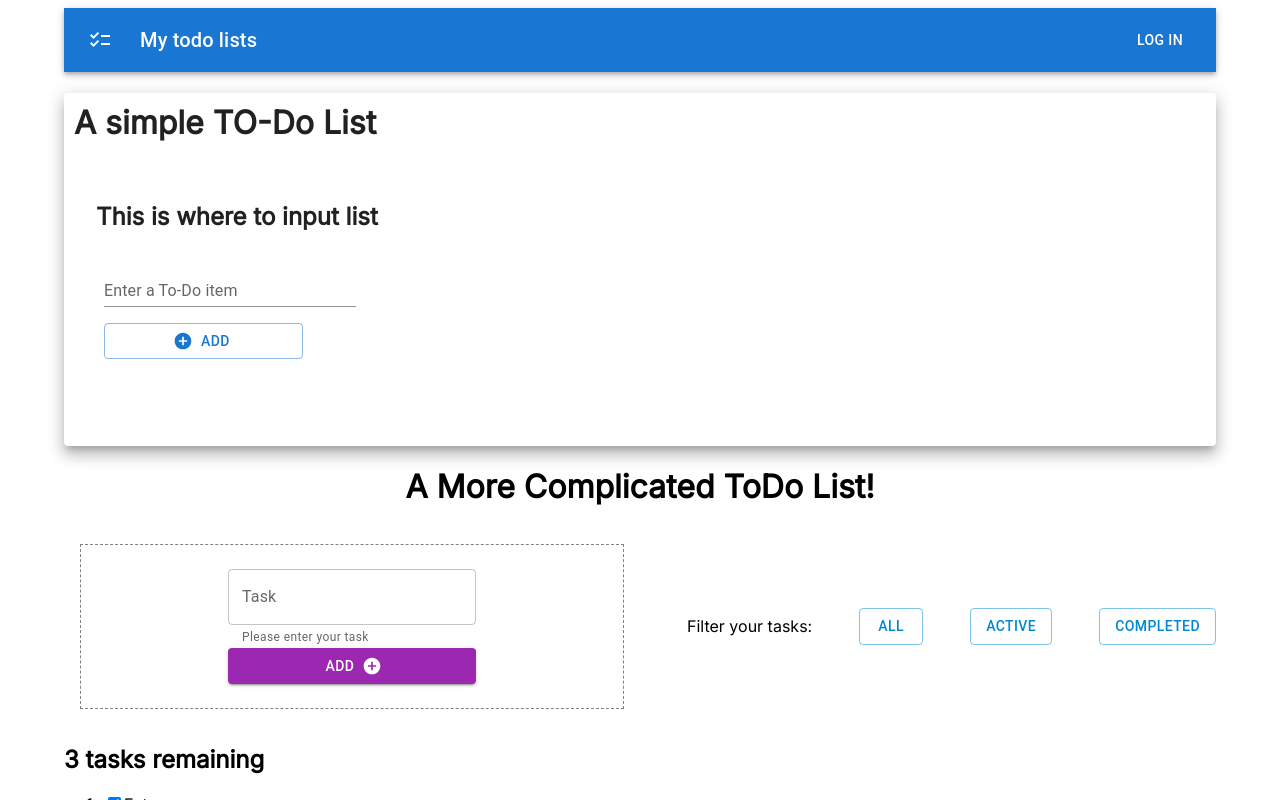
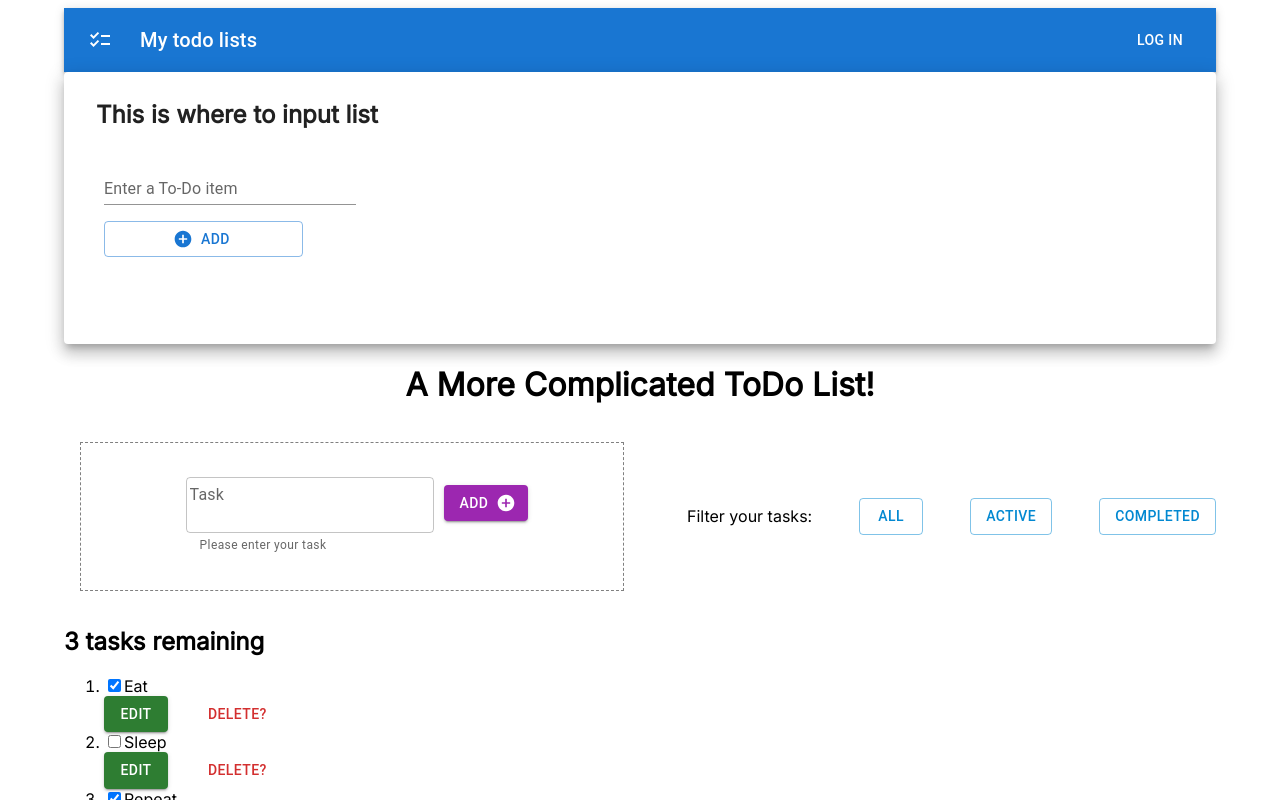
Before and after one commit to SICelineChan/react_todolist, a React (Vite) app: page / in a window 1280 px wide. Shown: the top 800 px of the page. Built offline with nearby package versions, Linux system fonts and the light colour scheme; a web font is replaced by a local one.

Commit message:
ComplexTodo finish

```diff
--- a/src/App.jsx
+++ b/src/App.jsx
@@ -10,7 +10,8 @@ import "./someStyles.css";
 import FilterBtn from "./components/FilterBtn";
 import TaskListForm from "./components/TaskListForm";
 import { nanoid } from "nanoid";
-import { Box, Container, Grid, Paper } from "@mui/material";
+import { Box, Container, Paper } from "@mui/material";
+import Grid from "@mui/material/Unstable_Grid2";
 
 const FILTER_MAP = {
   ALL: () => true,
@@ -62,6 +63,11 @@ function App(props) {
       />
     ));
 
+  function addingTask(name) {
+    const newTask = { id: `todo-${nanoid()}`, name, completed: false };
+    setTasks([...tasks, newTask]);
+  }
+
   function toggleTaskCompleted(id) {
     const updatedTasks = tasks.map((task) => {
       if (id === task.id) {
@@ -70,10 +76,6 @@ function App(props) {
       return task;
     });
     setTasks(updatedTasks);
-  }
-  function addingTask(name) {
-    const newTask = { id: `todo-${nanoid()}`, name, completed: false };
-    setTasks([...tasks, newTask]);
   }
 
   function editTask(id, newName) {
@@ -87,7 +89,6 @@ function App(props) {
   }
 
   function deleteTask(id) {
-    console.log(id);
     const remainingTasks = tasks.filter((task) => id !== task.id);
     setTasks(remainingTasks);
   }
@@ -100,7 +101,6 @@ function App(props) {
       <Container maxWidth="lg">
         <Navbar text="My todo lists" />
         <Paper elevation={10}>
-          <h1 style={{ padding: "10px" }}>A simple TO-Do List</h1>
           <Box
             sx={{
               display: "flex",
@@ -112,7 +112,6 @@ function App(props) {
             }}
           >
             <ToDoInput onPass={addItem} />
-
             <ul>
               {items.map((itemToDo, index) => (
                 <ToDoItem
--- a/src/components/TaskListForm.jsx
+++ b/src/components/TaskListForm.jsx
@@ -1,45 +1,46 @@
 /* eslint-disable react/prop-types */
-import { Button, Box, Stack, TextField, FormGroup } from "@mui/material";
+import { Button, Box, Stack, TextField } from "@mui/material";
 import AddCircleIcon from "@mui/icons-material/AddCircle";
 import { useState } from "react";
 
 export default function TaskListForm(props) {
   const [name, setName] = useState("");
 
-  function handleChange(e) {
+  function handleChangeTask(e) {
     setName(e.target.value);
   }
 
-  function handleSubmit(e) {
+  function handleSubmitTask(e) {
     e.preventDefault();
     props.addingTask(name);
     setName("");
   }
 
   return (
-    <Box component="form" sx={{ p: 3, m: 2, border: "1px dashed grey" }}>
-      <Stack direction="row" justifyContent="center" alignItems="center">
-        <FormGroup onSubmit={handleSubmit}>
+    <Box sx={{ p: 3, m: 2, border: "1px dashed grey", flexGrow: 1 }}>
+      <Stack direction="row" justifyContent="center">
+        <form onSubmit={handleSubmitTask}>
           <TextField
             type="text"
             helperText="Please enter your task"
-            id="new-todo-input"
             name="text"
-            autoComplete="off"
             value={name}
-            onChange={handleChange}
+            onChange={handleChangeTask}
             label="Task"
             variant="outlined"
+            style={{ padding: "10px" }}
           />
+
           <Button
             type="submit"
             variant="contained"
             color="secondary"
             endIcon={<AddCircleIcon />}
+            style={{ marginTop: "18px" }}
           >
             Add
           </Button>
-        </FormGroup>
+        </form>
       </Stack>
     </Box>
   );
--- a/src/components/ToDo.jsx
+++ b/src/components/ToDo.jsx
@@ -1,17 +1,8 @@
 /* eslint-disable no-undef */
 /* eslint-disable react/prop-types */
 import Button from "@mui/material/Button";
-// import { createTheme, ThemeProvider } from "@mui/material/styles";
 import Stack from "@mui/material/Stack";
 import { useState } from "react";
-// import { teal, pink } from "@mui/material/colors";
-
-// const theme = createTheme({
-//   palette: {
-//     primary: teal[800],
-//     secondary: pink[300],
-//   },
-// });
 
 export default function ToDo(props) {
   const [isEditing, setIsEditing] = useState(false);
@@ -81,36 +72,5 @@ export default function ToDo(props) {
     </div>
   );
 
-  return (
-    // <ThemeProvider theme={theme}>
-    <li className="todo">{isEditing ? editingTemplate : viewTemplate}</li>
-    // <li className="todo stack-small">
-    //   <div>
-    //     <input
-    //       id={props.id}
-    //       type="checkbox"
-    //       defaultChecked={props.completed}
-    //       onChange={() => props.toggleTaskCompleted(props.id)}
-    //     />
-    //     <label className="todo-label" htmlFor={props.id}>
-    //       {props.name}
-    //     </label>
-    //   </div>
-    //   <div>
-    //     <Stack direction="row" spacing={2}>
-    //       <Button variant="contained" color="success">
-    //         Edit <span className="visually-hidden">{props.name}</span>
-    //       </Button>
-    //       <Button
-    //         variant="outlined"
-    //         color="secondary"
-    //         onClick={() => props.deleteTask(props.id)}
-    //       >
-    //         Delete <span className="visually-hidden">{props.name}</span>
-    //       </Button>
-    //     </Stack>
-    //   </div>
-    // </li>
-    // </ThemeProvider>
-  );
+  return <li>{isEditing ? editingTemplate : viewTemplate}</li>;
 }
```
